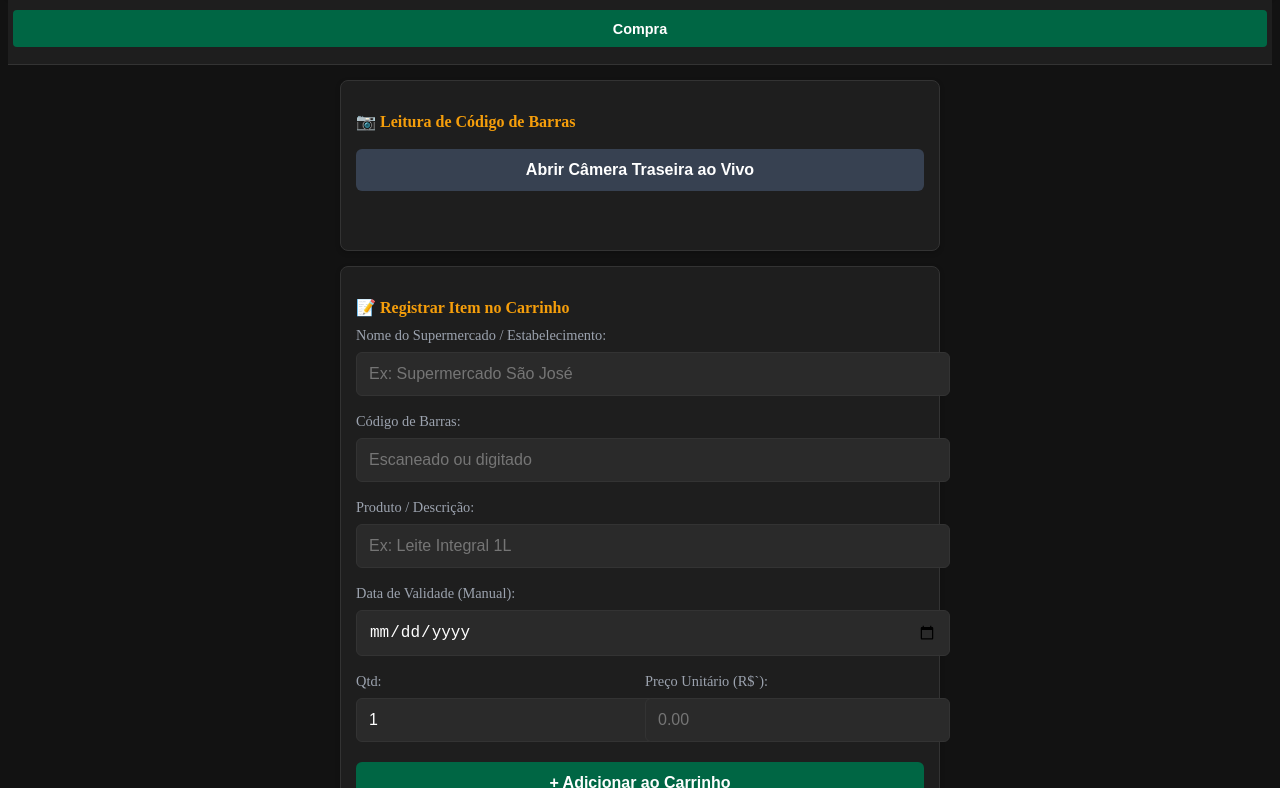
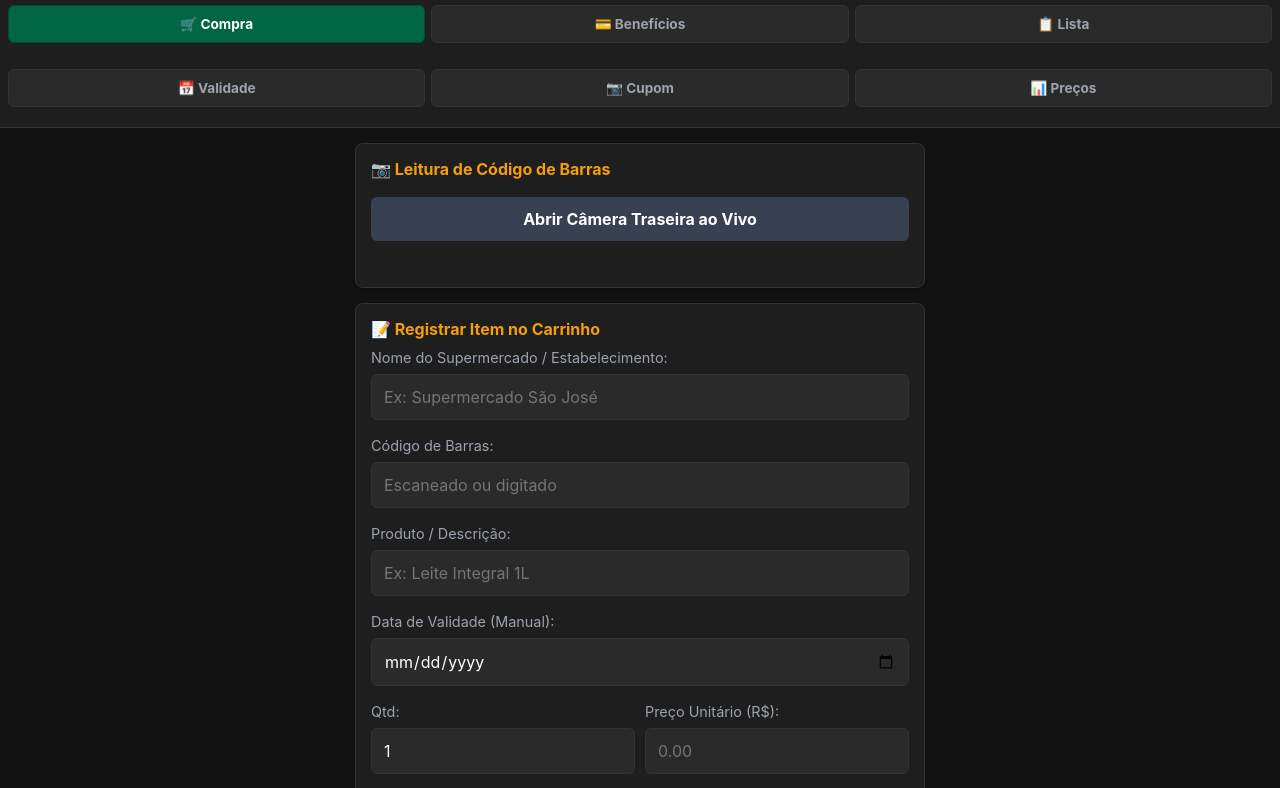
Before and after one commit to julioramosrgt2018-commits/compra-certa-new, a plain HTML site: page index.html in a window 1280 px wide. Shown: the part 73-861 px from the top of the page. Drawn offline with Linux system fonts and the light colour scheme.

Commit message:
Update index.html

```diff
--- a/index.html
+++ b/index.html
@@ -24,7 +24,7 @@
 --success: #16a34a;
 --warning: #d97706;
 }
-• { box-sizing: border-box; margin: 0; padding: 0; font-family: -apple-system, BlinkMacSystemFont, "Segoe UI", Roboto, sans-serif; -webkit-tap-highlight-color: transparent; }
+* { box-sizing: border-box; margin: 0; padding: 0; font-family: -apple-system, BlinkMacSystemFont, "Segoe UI", Roboto, sans-serif; -webkit-tap-highlight-color: transparent; }
 body { background-color: var(--bg-color); color: var(--text-main); padding-bottom: 70px; }
 
 header {
@@ -43,9 +43,31 @@ gap: 10px;
 
 .header-icon { width: 32px; height: 32px; object-fit: contain; }
 
-.nav-tabs { display: flex; overflow-x: auto; background: var(--card-bg); border-bottom: 1px solid var(--border); padding: 5px; gap: 5px; position: sticky; top: 0; z-index: 100; }
-.nav-tab { background: transparent; border: none; color: var(--text-muted); padding: 10px 15px; cursor: pointer; font-size: 0.9rem; white-space: nowrap; border-radius: 4px; transition: 0.2s; flex: 0 0 auto; }
-.nav-tab.active { background: var(--primary); color: #fff; font-weight: bold; }
+/* MODIFICADO: Transformado de barra de rolagem para botões em grelha responsiva */
+.nav-tabs {
+display: grid;
+grid-template-columns: repeat(3, 1fr);
+background: var(--card-bg);
+border-bottom: 1px solid var(--border);
+padding: 8px;
+gap: 6px;
+position: sticky;
+top: 0;
+z-index: 100;
+}
+.nav-tab {
+background: #2a2a2a;
+border: 1px solid var(--border);
+color: var(--text-muted);
+padding: 10px 5px;
+cursor: pointer;
+font-size: 0.85rem;
+text-align: center;
+white-space: nowrap;
+border-radius: 6px;
+transition: 0.2s;
+}
+.nav-tab.active { background: var(--primary); color: #fff; font-weight: bold; border-color: var(--primary-hover); }
 
 .container { padding: 15px; max-width: 600px; margin: 0 auto; }
 .tab-content { display: none; }
@@ -93,7 +115,7 @@ Compra Certa
 </header>
 
 <div class="nav-tabs">
-<button type="button" class="nav-tab active" onclick="switchTab('compra', this)">Compra</button>
+<button type="button" class="nav-tab active" onclick="switchTab('compra', this)">🛒 Compra</button>
 <button type="button" class="nav-tab" onclick="switchTab('beneficios', this)">💳 Benefícios</button>
 <button type="button" class="nav-tab" onclick="switchTab('lista', this)">📋 Lista</button>
 <button type="button" class="nav-tab" onclick="switchTab('validade', this)">📅 Validade</button>
@@ -131,7 +153,7 @@ Compra Certa
 <input type="number" id="qtdInput" value="1" min="1">
 </div>
 <div>
-<label for="precoInput">Preço Unitário (R$`):</label>
+<label for="precoInput">Preço Unitário (R$):</label>
 <input type="number" step="0.01" id="precoInput" placeholder="0.00">
 </div>
 </div>
@@ -147,7 +169,7 @@ Compra Certa
 </thead>
 <tbody id="tabelaCarrinho"></tbody>
 </table>
-<h3 style="margin-top: 15px; text-align: right;" id="totalCarrinhoTxt">Total: R`$ 0,00</h3>
+<h3 style="margin-top: 15px; text-align: right;" id="totalCarrinhoTxt">Total: R$ 0,00</h3>
 
 <div style="margin-top: 15px;">
 <label for="cartaoDescontoInput" style="font-size: 0.9rem; color: var(--accent);">Descontar total da compra de:</label>
@@ -170,14 +192,15 @@ Compra Certa
 <option value="Alimentação">Alimentação</option>
 <option value="Refeição">Refeição</option>
 </select>
-<label for="saldoBeneficioInput">Valor Atual do Saldo (R$`):</label>
+<label for="saldoBeneficioInput">Valor Atual do Saldo (R$):</label>
 <input type="number" step="0.01" id="saldoBeneficioInput" placeholder="0.00">
 <button type="button" onclick="salvarSaldoBeneficio()">💾 Salvar Saldo</button>
 </div>
 
 <div class="card">
 <h3>📈 Saldos Atuais</h3>
-<p class="saldo-display"><strong>Alimentação:</strong> <span id="displayAlimentacao">R$ 0,00&lt;/span&gt;&lt;/p&gt; &lt;p class="saldo-display" style="margin-top: 8px;"&gt;&lt;strong&gt;Refeição:&lt;/strong&gt; &lt;span id="displayRefeicao"&gt;R$ 0,00</span></p>
+<p class="saldo-display"><strong>Alimentação:</strong> <span id="displayAlimentacao">R$ 0,00</span></p>
+<p class="saldo-display" style="margin-top: 8px;"><strong>Refeição:</strong> <span id="displayRefeicao">R$ 0,00</span></p>
 </div>
 </div>
 
@@ -273,7 +296,7 @@ localStorage.setItem('cc_historico', JSON.stringify(historicoProdutos));
 }
 
 function formatarMoeda(valor) {
-return 'R`$ ' + Number(valor || 0).toFixed(2).replace('.', ',');
+return 'R$ ' + Number(valor || 0).toFixed(2).replace('.', ',');
 }
 
 /* ============================
@@ -602,11 +625,9 @@ pararScanner();
 buscarDescricaoProduto(codigo);
 }
 
-/* NOVO: preencher a descrição automaticamente após a leitura */
 async function buscarDescricaoProduto(codigo) {
 if (!codigo) return;
 
-// 1) Procura no histórico local do próprio usuário
 const local = historicoProdutos.find(function(p) {
 return p.codigo && p.codigo.trim() === codigo;
 });
@@ -617,7 +638,6 @@ setStatusLeitura('Produto reconhecido no seu histórico: ' + local.produto);
 return;
 }
 
-// 2) Consulta a base Open Food Facts (gratuita) para códigos EAN/UPC numéricos
 if (/^\d{8,14}$/.test(codigo)) {
 setStatusLeitura('Consultando descrição do produto na base de dados...');
 try {
@@ -641,7 +661,6 @@ return;
 setStatusLeitura('Código lido: ' + codigo + '. Digite a descrição do produto.');
 }
 
-// Se o usuário digitar o código manualmente, também tenta preencher ao sair do campo
 document.getElementById('codigoBarrasInput').addEventListener('change', function() {
 const codigo = this.value.trim();
 if (codigo) buscarDescricaoProduto(codigo);
```
